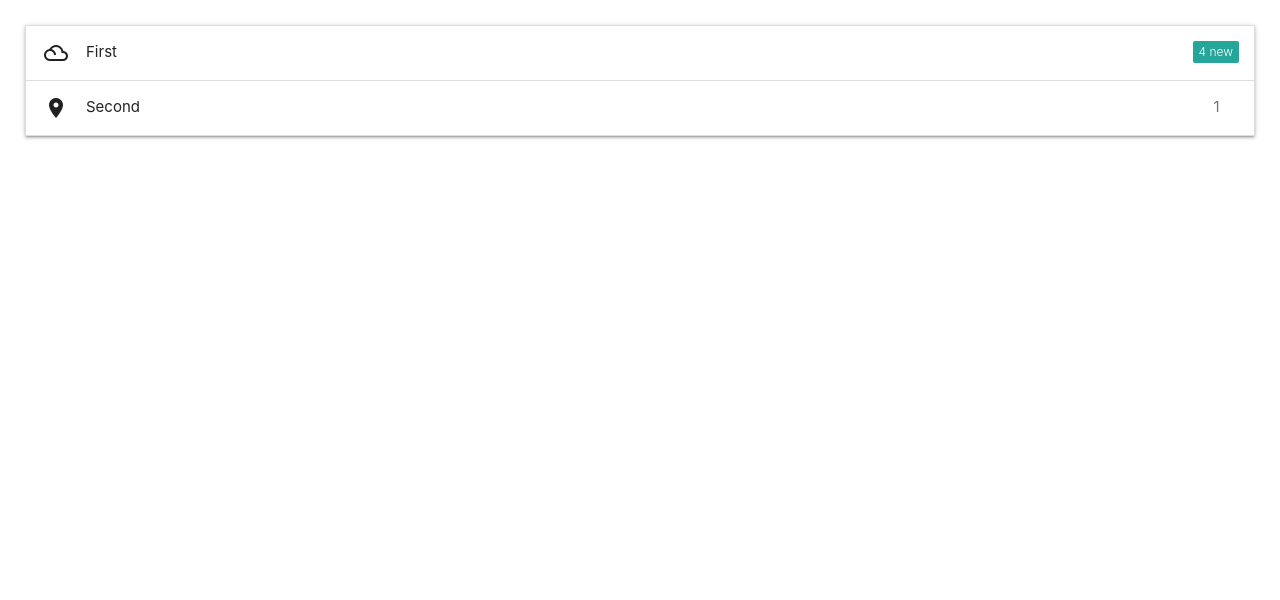
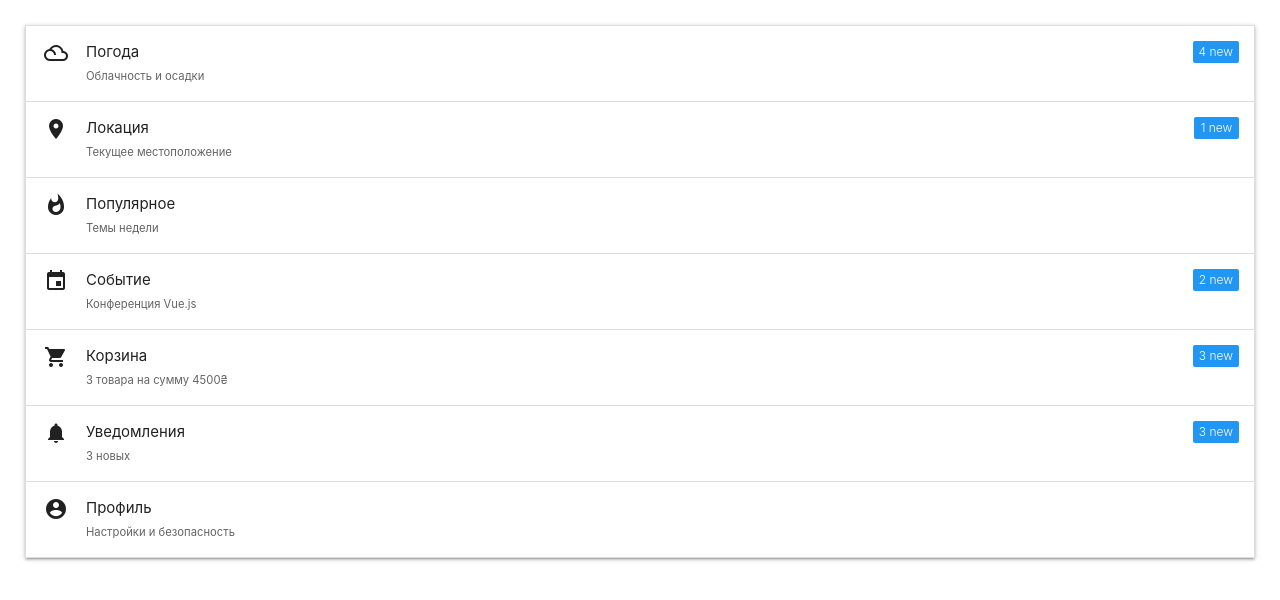
Before and after one commit to Yuriyzhdanov/component-library, a Vue app: page / in a window 1280 px wide. Shown: the top 600 px of the page. Built offline with nearby package versions, Linux system fonts and the light colour scheme.

Commit message:
added info for MBadges

```diff
--- a/src/App.vue
+++ b/src/App.vue
@@ -38,38 +38,127 @@ export default {
       // totalPages: 15,
       // currentPage: 7,
 
-      dogs: [
+      // dogs: [
+      //   {
+      //     id: 1,
+      //     firstName: 'Барсик',
+      //     secondName: 'Лапочкин',
+      //     jobTitle: 'Поводырь',
+      //     img: dog1,
+      //     isFavorite: true,
+      //   },
+      //   {
+      //     id: 2,
+      //     firstName: 'Рекс',
+      //     secondName: 'Стальной',
+      //     jobTitle: 'Спасатель',
+      //     img: dog2,
+      //     isFavorite: false,
+      //   },
+      //   {
+      //     id: 3,
+      //     firstName: 'Бобик',
+      //     secondName: 'Умняшка',
+      //     jobTitle: 'Детектив',
+      //     img: dog3,
+      //     isFavorite: false,
+      //   },
+      //   {
+      //     id: 4,
+      //     firstName: 'Шарик',
+      //     secondName: 'Быстрый',
+      //     jobTitle: 'Курьер',
+      //     img: dog4,
+      //     isFavorite: false,
+      //   },
+      // ],
+      items: [
         {
           id: 1,
-          firstName: 'Барсик',
-          secondName: 'Лапочкин',
-          jobTitle: 'Поводырь',
-          img: dog1,
-          isFavorite: true,
+          icon: 'filter_drama',
+          title: 'Погода',
+          subtitle: 'Облачность и осадки',
+          type: 'Информация',
+          badge: 4,
+          content: 'Сегодня пасмурно, возможен дождь. Температура около 12°C.',
+          image: 'https://picsum.photos/150/80',
+          actions: [
+            { label: 'Подробнее', link: '#' },
+            { label: 'Удалить', link: '#' },
+          ],
         },
         {
           id: 2,
-          firstName: 'Рекс',
-          secondName: 'Стальной',
-          jobTitle: 'Спасатель',
-          img: dog2,
-          isFavorite: false,
+          icon: 'place',
+          title: 'Локация',
+          subtitle: 'Текущее местоположение',
+          type: 'Система',
+          badge: 1,
+          content: 'Ты находишься в Киеве, Украина.',
+          image: 'https://picsum.photos/120/80',
+          actions: [{ label: 'Открыть карту', link: '#' }],
         },
         {
           id: 3,
-          firstName: 'Бобик',
-          secondName: 'Умняшка',
-          jobTitle: 'Детектив',
-          img: dog3,
-          isFavorite: false,
+          icon: 'whatshot',
+          title: 'Популярное',
+          subtitle: 'Темы недели',
+          type: 'Тренды',
+          badge: null,
+          content: 'Новые технологии, стартапы и крипта снова в топе.',
+          image: 'https://picsum.photos/160/80',
+          actions: [],
         },
         {
           id: 4,
-          firstName: 'Шарик',
-          secondName: 'Быстрый',
-          jobTitle: 'Курьер',
-          img: dog4,
-          isFavorite: false,
+          icon: 'event',
+          title: 'Событие',
+          subtitle: 'Конференция Vue.js',
+          type: 'Календарь',
+          badge: 2,
+          content: 'VueConf состоится в Берлине 25–27 июля. Онлайн и офлайн.',
+          image: 'https://picsum.photos/160/70',
+          actions: [{ label: 'Регистрация', link: '#' }],
+        },
+        {
+          id: 5,
+          icon: 'shopping_cart',
+          title: 'Корзина',
+          subtitle: '3 товара на сумму 4500₴',
+          type: 'Магазин',
+          badge: 3,
+          content:
+            'Ваша корзина содержит товары, которые скоро закончатся в наличии.',
+          image: 'https://picsum.photos/130/70',
+          actions: [
+            { label: 'Перейти к оплате', link: '#' },
+            { label: 'Очистить корзину', link: '#' },
+          ],
+        },
+        {
+          id: 6,
+          icon: 'notifications',
+          title: 'Уведомления',
+          subtitle: '3 новых',
+          type: 'Система',
+          badge: 3,
+          content: 'Новые обновления системы и сообщений.',
+          image: 'https://picsum.photos/110/90',
+          actions: [
+            { label: 'Прочитать', link: '#' },
+            { label: 'Настройки', link: '#' },
+          ],
+        },
+        {
+          id: 7,
+          icon: 'account_circle',
+          title: 'Профиль',
+          subtitle: 'Настройки и безопасность',
+          type: 'Пользователь',
+          badge: null,
+          content: 'Обновите пароль и просмотрите историю активности.',
+          image: 'https://picsum.photos/100/210',
+          actions: [{ label: 'Открыть профиль', link: '#' }],
         },
       ],
     }
@@ -86,7 +175,7 @@ export default {
 <template>
   <section>
     <article>
-      <MBadgesList />
+      <MBadgesList :items="items" />
     </article>
     <!-- {{ dogs }} -->
     <!-- <article>
--- a/src/components/m-badges/MBadgesItem.vue
+++ b/src/components/m-badges/MBadgesItem.vue
@@ -1,22 +1,48 @@
 <script>
-export default {}
+export default {
+  props: ['item'],
+}
 </script>
 
 <template>
   <li>
     <div class="collapsible-header">
-      <i class="material-icons">filter_drama</i>
-      First
-      <span class="new badge">4</span>
+      <i class="material-icons">{{ item.icon }}</i>
+      <div style="flex-grow: 1">
+        <div>{{ item.title }}</div>
+        <small style="opacity: 0.7">{{ item.subtitle }}</small>
+      </div>
+      <span v-if="item.badge" class="new badge blue">{{ item.badge }}</span>
     </div>
-    <div class="collapsible-body"><p>Lorem ipsum dolor sit amet.</p></div>
-  </li>
-  <li>
-    <div class="collapsible-header">
-      <i class="material-icons">place</i>
-      Second
-      <span class="badge">1</span>
+
+    <div class="collapsible-body">
+      <div class="content-wrapper" style="display: flex; gap: 10px">
+        <img
+          :src="item.image"
+          alt="img"
+          style="width: 100px; height: 60px; object-fit: cover"
+        />
+        <div>
+          <p>
+            <strong>{{ item.type }}:</strong> {{ item.content }}
+          </p>
+          <div
+            v-if="item.actions.length"
+            class="actions"
+            style="margin-top: 10px"
+          >
+            <a
+              v-for="(action, idx) in item.actions"
+              :key="idx"
+              :href="action.link"
+              class="btn-small blue lighten-1"
+              style="margin-right: 5px"
+            >
+              {{ action.label }}
+            </a>
+          </div>
+        </div>
+      </div>
     </div>
-    <div class="collapsible-body"><p>Lorem ipsum dolor sit amet.</p></div>
   </li>
 </template>
--- a/src/components/m-badges/MBadgesList.vue
+++ b/src/components/m-badges/MBadgesList.vue
@@ -5,6 +5,7 @@ import MBadgesItem from './MBadgesItem.vue'
 export default {
   components: { MBadgesItem },
 
+  props: ['items'],
   setup() {
     onMounted(() => {
       const elems = document.querySelectorAll('.collapsible')
@@ -16,6 +17,6 @@ export default {
 
 <template>
   <ul class="collapsible">
-    <MBadgesItem />
+    <MBadgesItem v-for="item of items" :key="item.id" :item="item" />
   </ul>
 </template>
```
